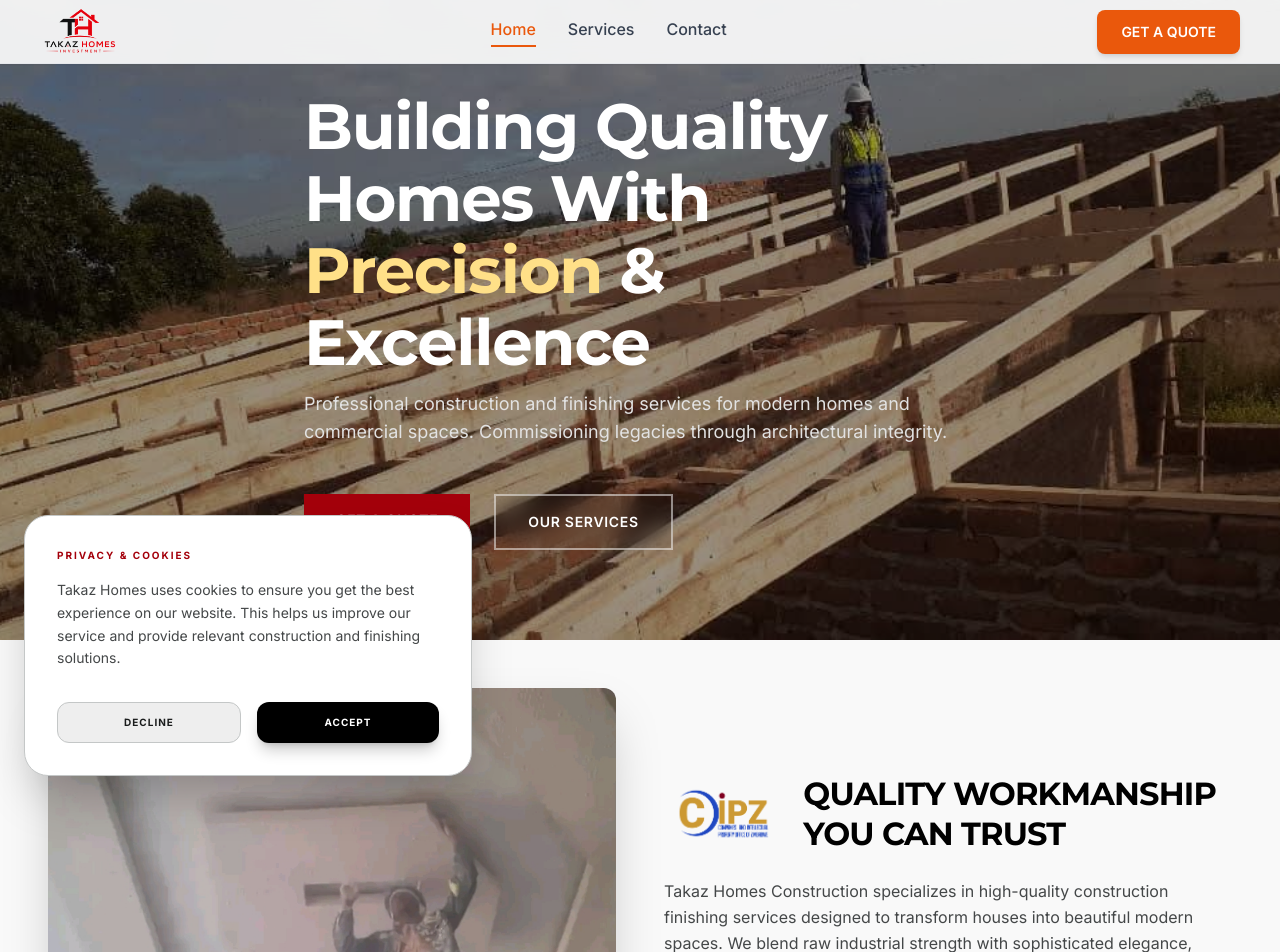
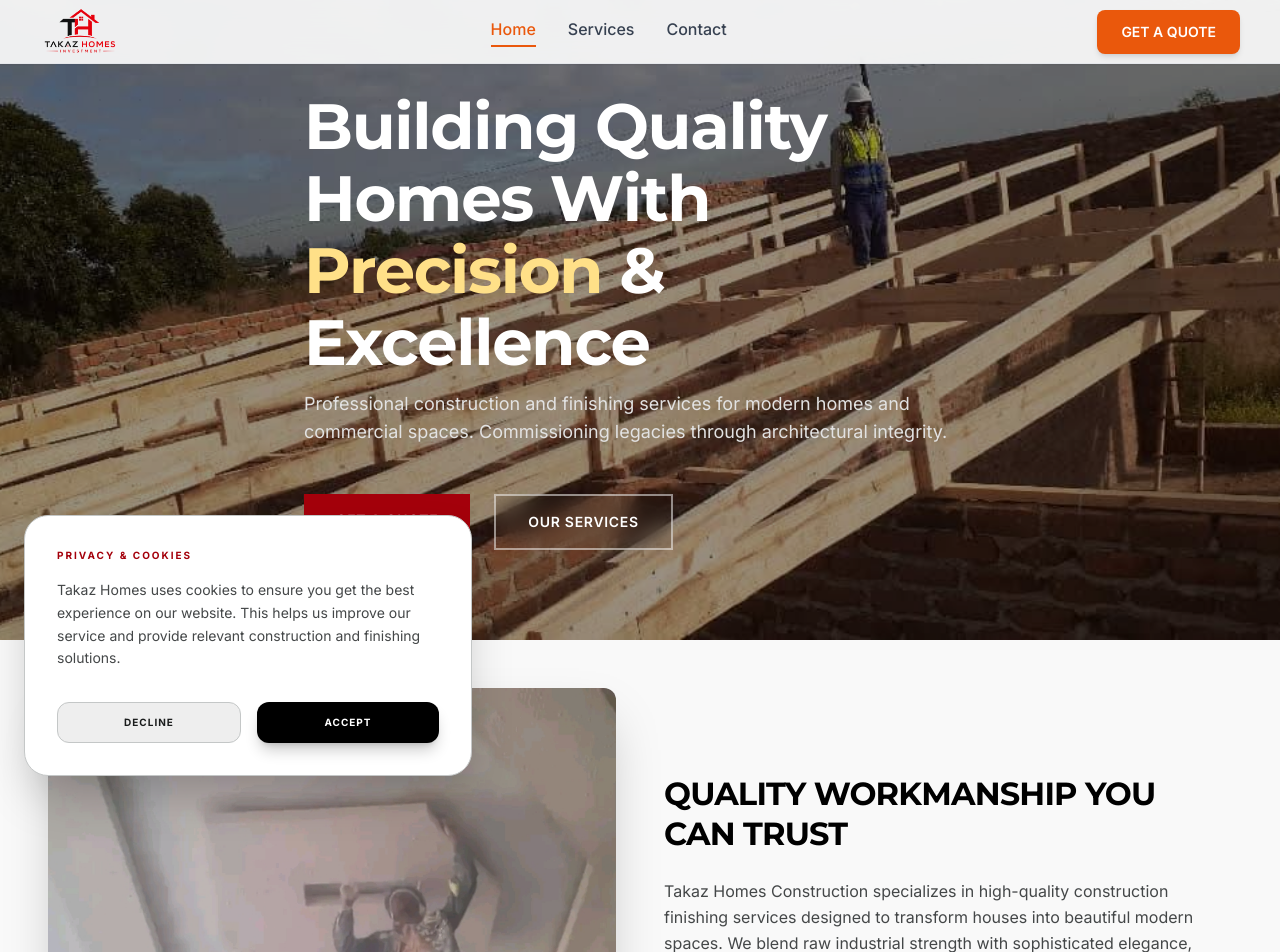
Before and after one commit to PhaseOfficial/TakazHomes, a React (Vite) app: page / in a window 1280 px wide. Shown: the top 952 px of the page. Built offline with nearby package versions, Linux system fonts and the light colour scheme.

Commit message:
Refactor code structure for improved readability and maintainability

```diff
--- a/src/components/home/Certification.jsx
+++ b/src/components/home/Certification.jsx
@@ -29,7 +29,7 @@ const Certification = () => {
         </motion.div>
         <motion.div {...fadeInUp}>
           <div className="flex items-center gap-4 mb-stack-md">
-            <img src={cipzLogo} alt="CIPZ Logo" className="h-16 w-auto" />
+            {/* <img src={cipzLogo} alt="CIPZ Logo" className="h-16 w-auto" /> */}
             <h2 className="font-headline-lg text-headline-lg text-primary uppercase tracking-tight m-0">Quality Workmanship You Can Trust</h2>
           </div>
           <p className="font-body-md text-body-md text-on-surface-variant mb-stack-lg leading-relaxed">
```
Also changed, not shown: src/assets/builders selfy working on cieling.jpeg.
